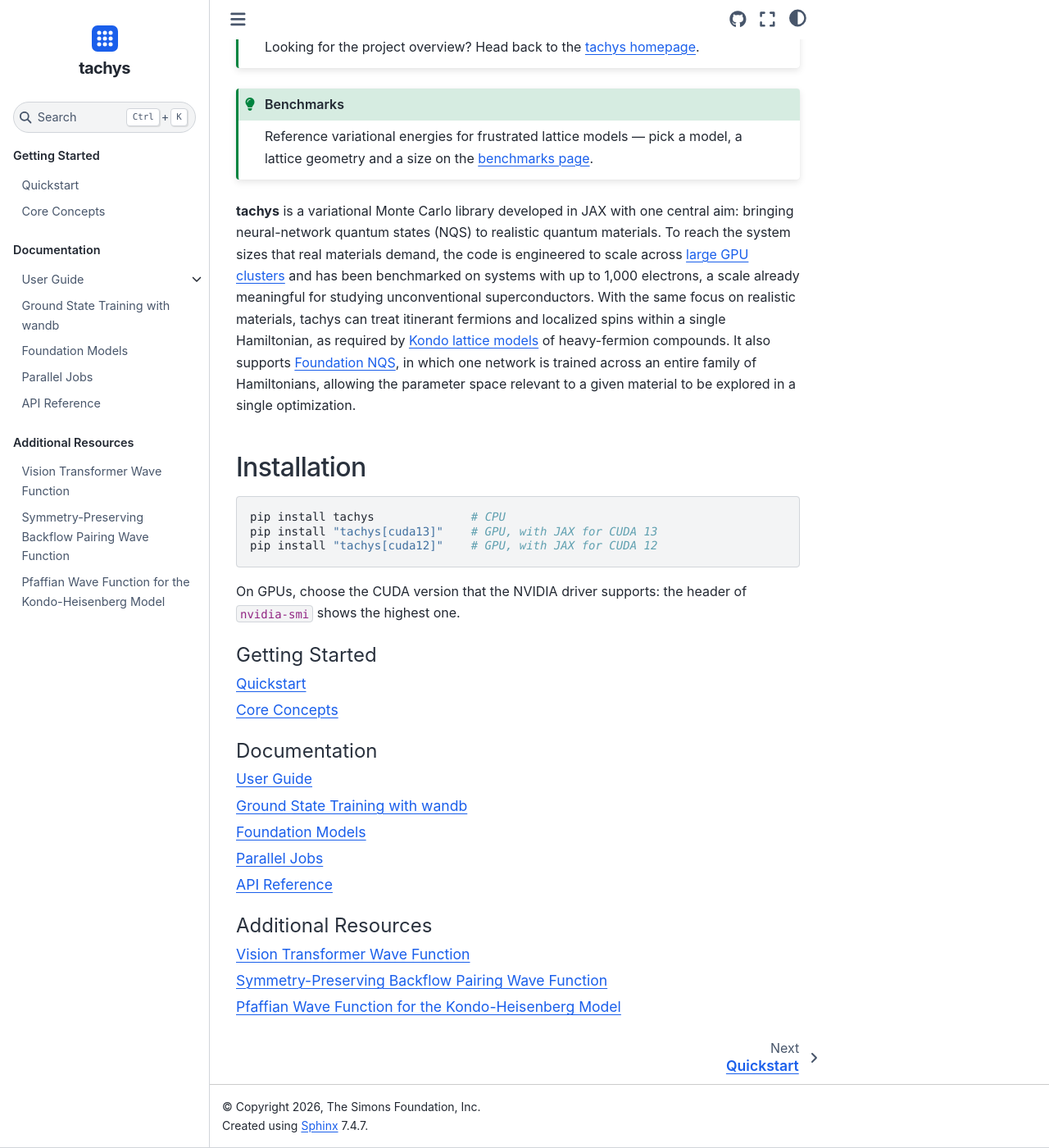
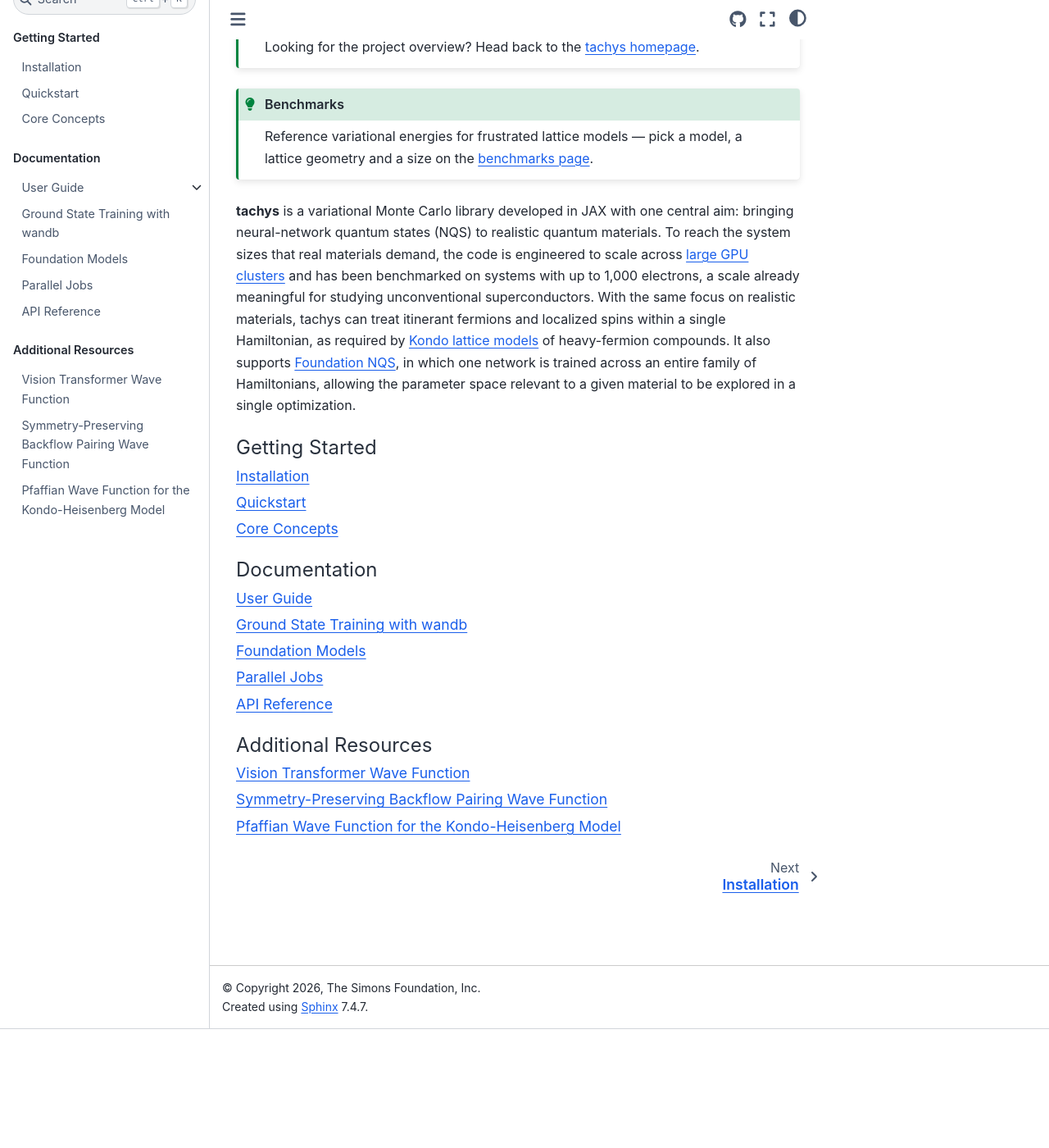
Before and after one commit to tachys-dev/tachys, a Sphinx documentation site: the page built from docs/contents.md, in a window 1280 px wide and 1400 px high, scrolled down 145 px. Shown: the whole window at 82% size. Built offline with Sphinx 7.4.7 and the Sphinx Book theme 1.1.4, drawn with Linux system fonts in a browser that asks for light colours.

Commit message:
Add installation in docs

````diff
--- a/docs/_templates/landing.html
+++ b/docs/_templates/landing.html
@@ -487,6 +487,7 @@ wf = wf.<span class="fn">apply_gradients</span>(updates, lr)</pre>
   <p class="reveal" data-d="1">tachys is installed with <code style="background:rgba(255,255,255,.08);color:#9FC4FF">pip install tachys</code>, which also installs JAX.</p>
   <div class="reveal" data-d="2">
     <a href="quickstart.html" class="btn">Quickstart <span class="arr">→</span></a>
+    <a href="installation.html" class="btn ghost">Installation</a>
     <a href="api.html" class="btn ghost">API reference</a>
   </div>
 </section>
--- a/docs/contents.md
+++ b/docs/contents.md
@@ -29,21 +29,11 @@ one network is trained across an entire family of Hamiltonians, allowing the
 parameter space relevant to a given material to be explored in a single
 optimization.
 
-## Installation
-
-```bash
-pip install tachys              # CPU
-pip install "tachys[cuda13]"    # GPU, with JAX for CUDA 13
-pip install "tachys[cuda12]"    # GPU, with JAX for CUDA 12
-```
-
-On GPUs, choose the CUDA version that the NVIDIA driver supports: the header of
-`nvidia-smi` shows the highest one.
-
 ```{toctree}
 :maxdepth: 1
 :caption: Getting Started
 
+installation
 quickstart
 concepts
 ```
````
Also changed, not shown: docs/installation.md (added, +69 -0 lines).
